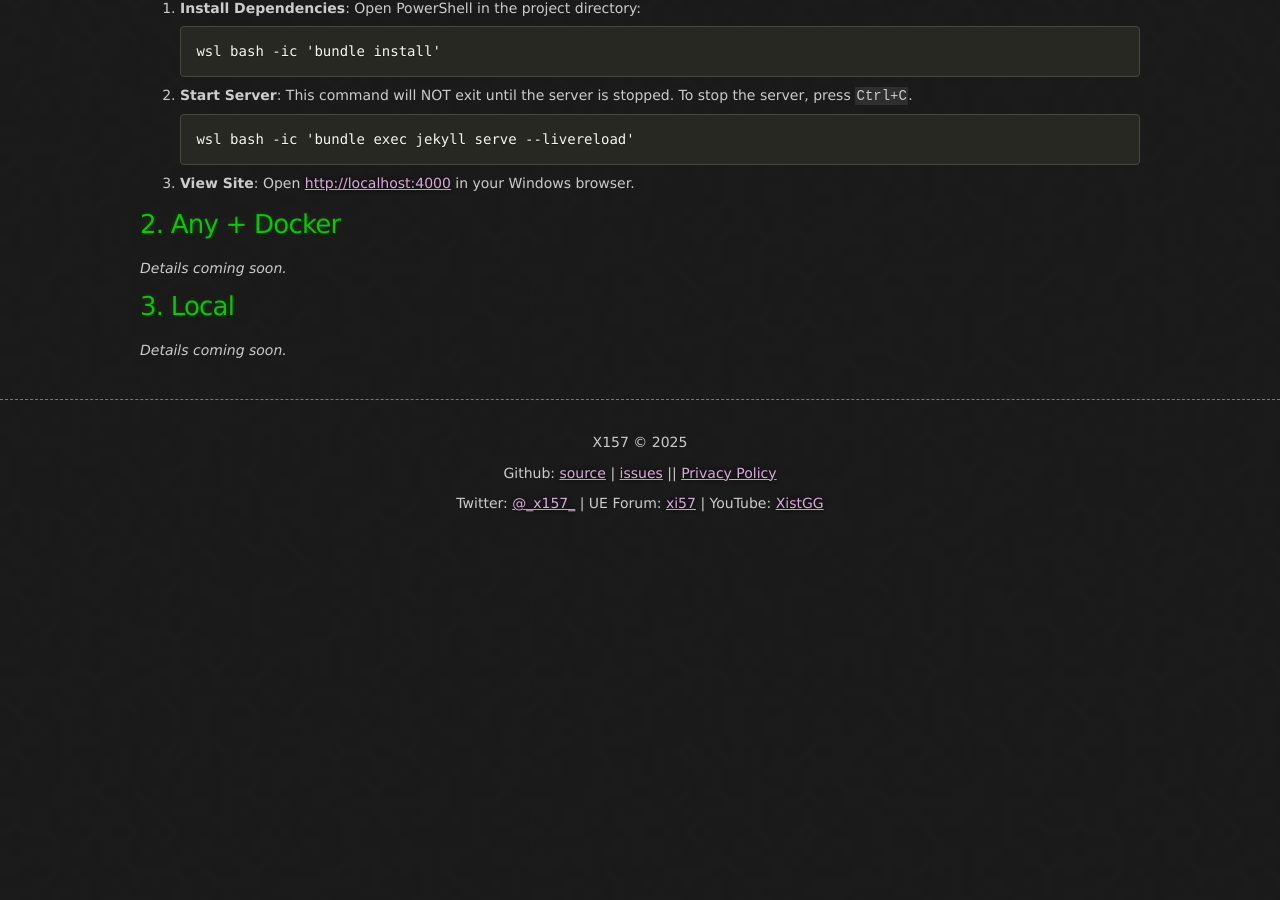
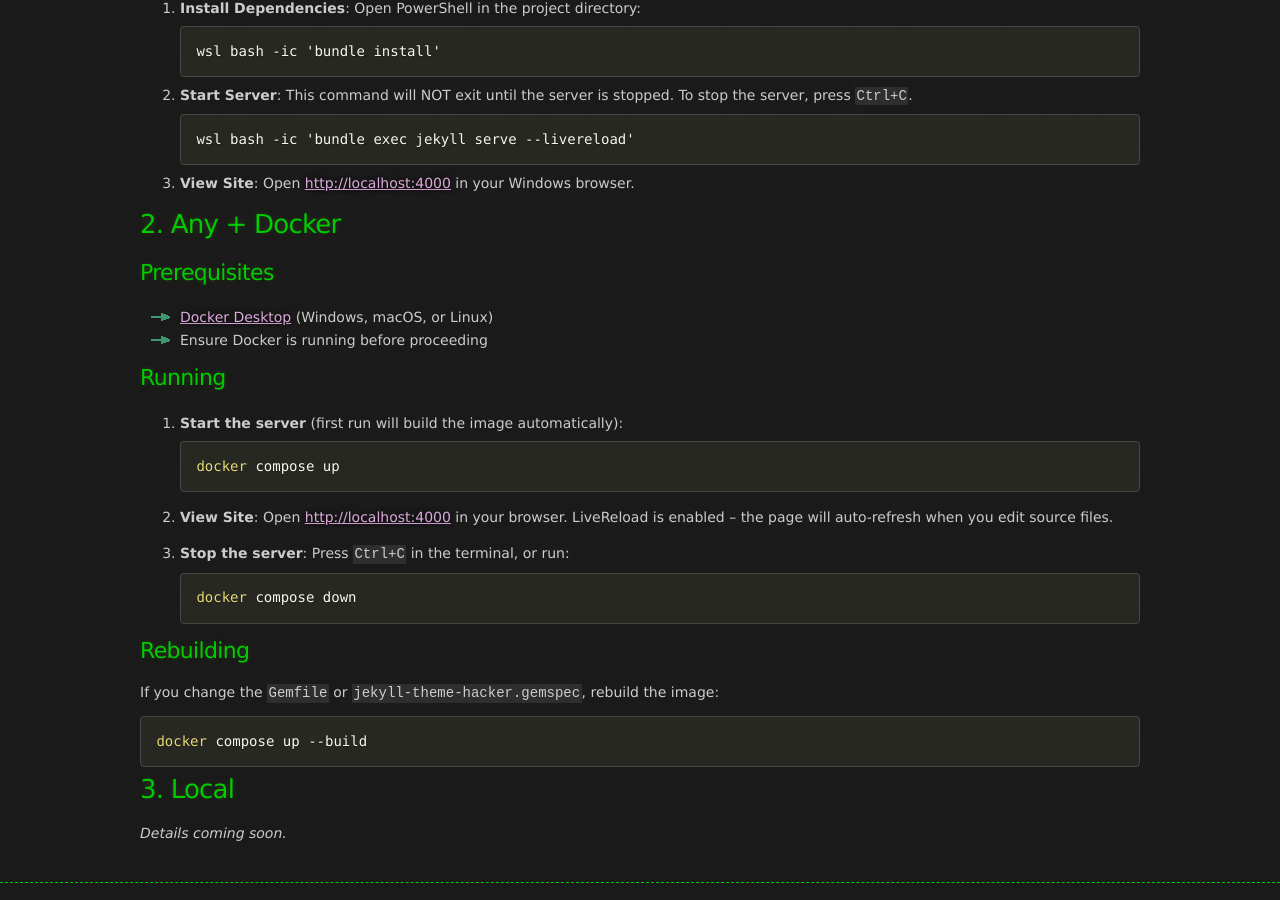
Before and after one commit to x157/x157.github.io, a Jekyll site: the page built from DEVELOPMENT.md, in a window 1280 px wide and 900 px high, scrolled down 1160 px. Built offline with Jekyll 4.4.1, drawn with Linux system fonts in a browser that asks for light colours; our own code applies the rules of GitHub Pages for plain Markdown files; comment, search, counter and statistics services are not loaded; before the commit the page ends 1706 px from its top, so only the background shows below that.

Commit message:
feat: Add Docker development environment setup with documentation and configuration.

````diff
--- a/DEVELOPMENT.md
+++ b/DEVELOPMENT.md
@@ -62,7 +62,34 @@ wsl --version
     Open [http://localhost:4000](http://localhost:4000) in your Windows browser.
 
 ## 2. Any + Docker
-*Details coming soon.*
+
+### Prerequisites
+- [Docker Desktop](https://www.docker.com/products/docker-desktop/) (Windows, macOS, or Linux)
+- Ensure Docker is running before proceeding
+
+### Running
+
+1.  **Start the server** (first run will build the image automatically):
+    ```sh
+    docker compose up
+    ```
+
+2.  **View Site**:
+    Open [http://localhost:4000](http://localhost:4000) in your browser.
+    LiveReload is enabled – the page will auto-refresh when you edit source files.
+
+3.  **Stop the server**:
+    Press `Ctrl+C` in the terminal, or run:
+    ```sh
+    docker compose down
+    ```
+
+### Rebuilding
+
+If you change the `Gemfile` or `jekyll-theme-hacker.gemspec`, rebuild the image:
+```sh
+docker compose up --build
+```
 
 ## 3. Local
 *Details coming soon.*
--- a/_config.yml
+++ b/_config.yml
@@ -17,6 +17,9 @@ exclude:
   - Gemfile.lock
   - README.md
   - .idea
+  - Dockerfile
+  - docker-compose.yml
+  - .dockerignore
 plugins:
   - jekyll-sitemap
   - jekyll-redirect-from
````
Also changed, not shown: other parts of DEVELOPMENT.md (+1 -1 lines), docker-compose.yml (added, +15 -0 lines), 2 other files.
